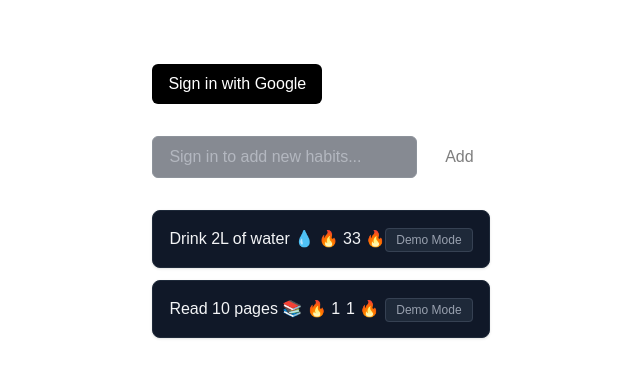
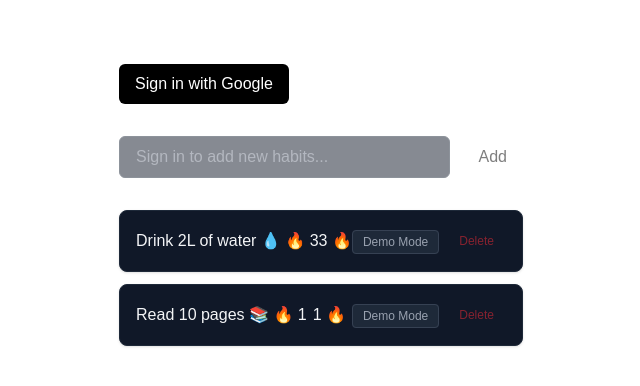
Before and after one commit to reminiscensee/habit-tracker, a Next.js app: page /dashboard in a window 1280 px wide. Shown: the top 386 px of the page, without its empty margins (319-959 px from the left). Built offline with nearby package versions, Linux system fonts and the light colour scheme; no server answers.

Commit message:
feat: add delete habit action and button

```diff
--- a/actions.ts
+++ b/actions.ts
@@ -58,3 +58,23 @@ export async function markHabitDone(formData: FormData) {
   });
   revalidatePath('/dashboard');
 }
+export async function deleteHabit(formData:FormData) {
+  const session = await auth();
+  if (!session?.user?.id) return;
+
+  const habitId = formData.get('habitId')?.toString();
+  if(!habitId) return;
+  const selectedHabit = await prisma.habit.findFirst({
+    where: {
+      id: habitId,
+      userId: session.user.id
+    },
+  });
+  if(!selectedHabit) return;
+  await prisma.habit.delete({
+    where: {
+      id: habitId
+    }
+  })
+  revalidatePath('/dashboard');
+}
--- a/components/HabitList.tsx
+++ b/components/HabitList.tsx
@@ -1,5 +1,5 @@
 import { Prisma } from "@prisma/client"
-import { markHabitDone } from "@/actions"
+import { markHabitDone, deleteHabit } from "@/actions"
 import { calculateCurrentStreak, calculateLongestStreak } from "@/lib/streaks"
 
 type HabitWithLogs = Prisma.HabitGetPayload<{
@@ -21,7 +21,7 @@ export default function HabitList({ habits, isDemo }: { habits: HabitWithLogs[],
                     <span>
                         {calculateLongestStreak(habit.logs)} 🔥
                     </span>
-
+                    <div className="flex items-center gap-2">
                         <form action={markHabitDone}>
                             <input
                                 type="hidden"
@@ -33,15 +33,28 @@ export default function HabitList({ habits, isDemo }: { habits: HabitWithLogs[],
                                     Demo Mode
                                 </span>
                             ) : (
+
                                 <button
                                     type="submit"
                                     className="px-4 py-1.5 bg-white text-black text-sm font-medium rounded-md hover:bg-gray-200 transition-colors"
                                 >
                                     Done
                                 </button>
+
+
+
                             )}
+                        </form>
+                        <form action={deleteHabit}>
+                            <input type="hidden" name="habitId" value={habit.id} />
+                            <button
+                                type="submit"
+                                disabled={isDemo}
+                                className="px-3 py-1.5 text-xs text-red-500 hover:text-red-400 disabled:opacity-50 disabled:cursor-not-allowed"
+                            >Delete</button>
+                        </form>
+                    </div>
 
-                    </form>
                 </div>
             ))}
         </div>
```
Lines whose indentation alone changed are shown as unchanged.
